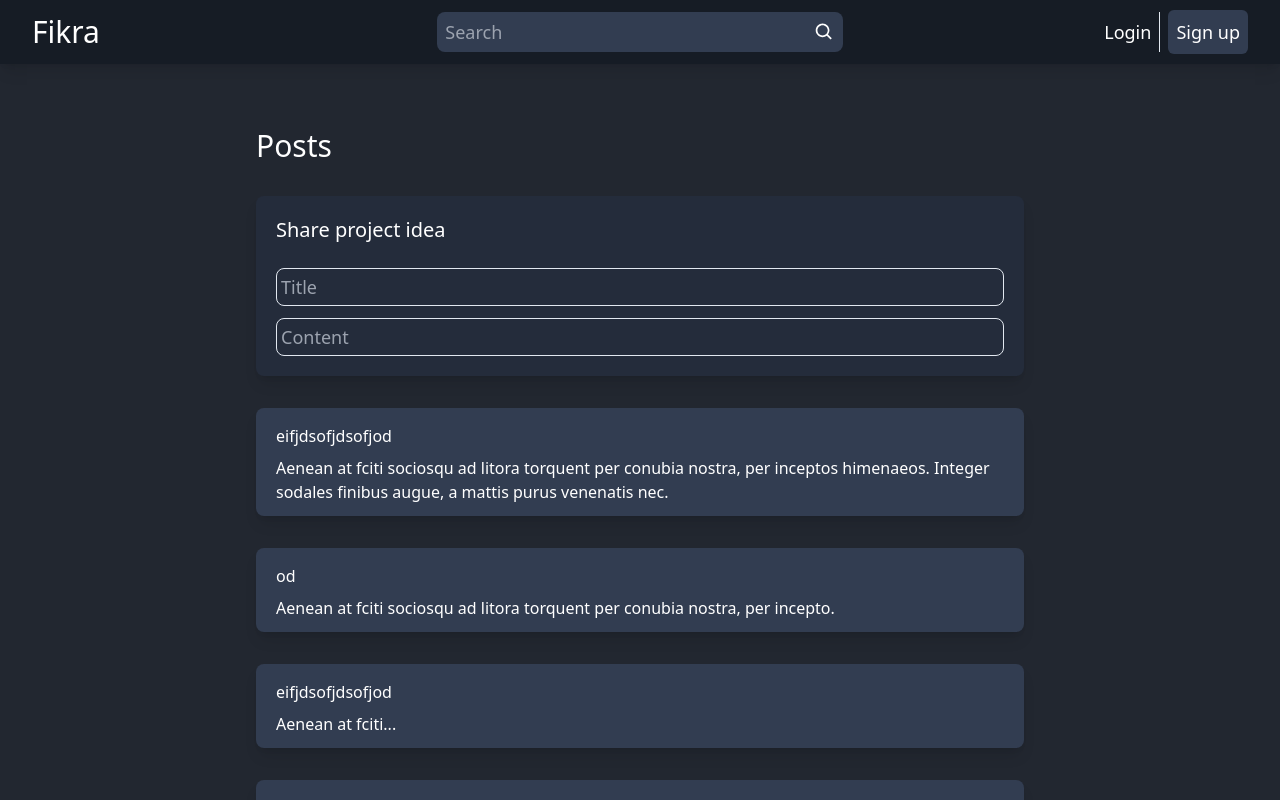
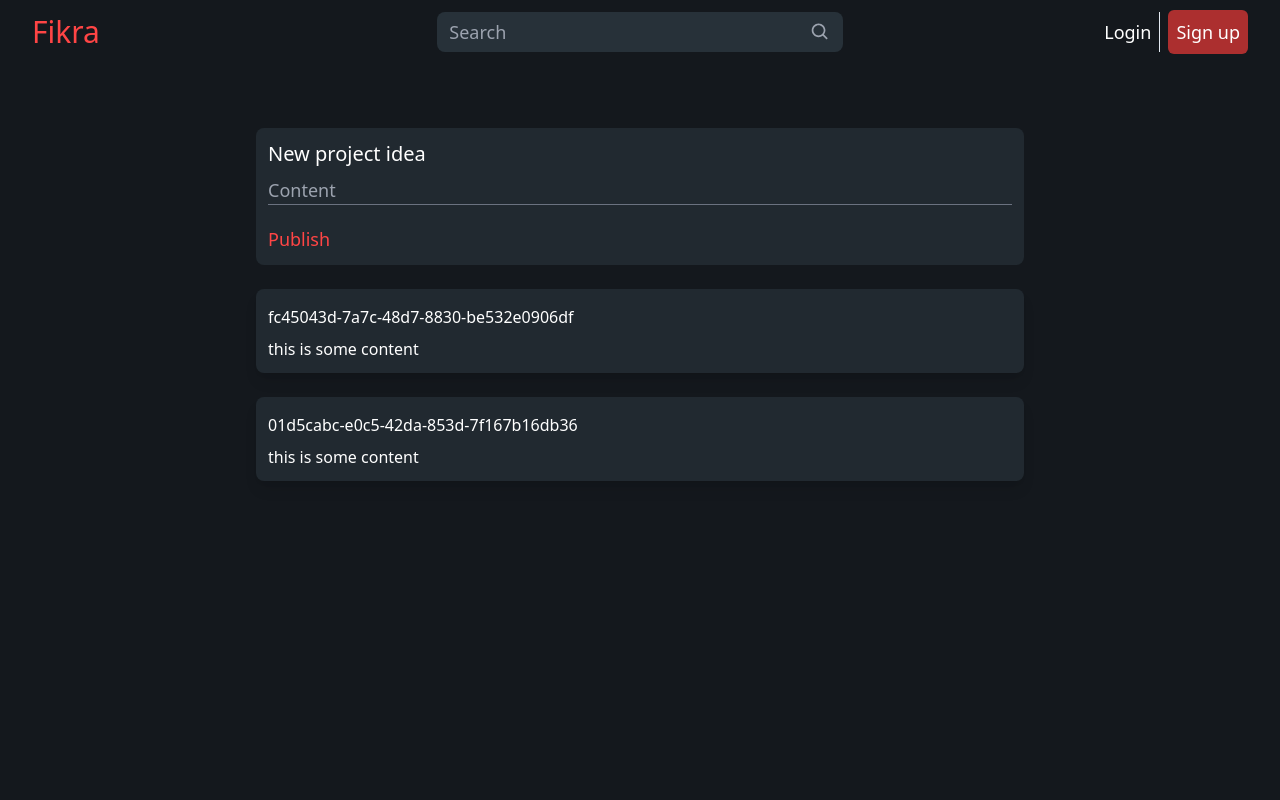
Before and after one commit to ilefM/fikra, a React (Vite) app: page / in a window 1280 px wide. Shown: the top 800 px of the page. Built offline with nearby package versions, Linux system fonts and the light colour scheme.

Commit message:
improving design

```diff
--- /dev/null
+++ b/src/components/AddPost.tsx
@@ -0,0 +1,40 @@
+import { FormEvent, useState } from "react";
+
+interface IProps {
+  addNewPost: (content: string) => void;
+}
+
+export default function AddPost(props: IProps) {
+  const [content, setContent] = useState("");
+
+  function publishPost(e: FormEvent<HTMLFormElement>) {
+    e.preventDefault();
+    if (content === "") {
+      // Display error message
+      return;
+    }
+    props.addNewPost(content);
+
+    setContent("");
+  }
+
+  return (
+    <div className="p-3 mb-6  rounded-lg w-full bg-[#212930] text-lg">
+      <form onSubmit={publishPost} className="flex flex-col items-start">
+        <p className="text-xl mb-2">New project idea</p>
+        <input
+          type="text"
+          placeholder="Content"
+          value={content}
+          onChange={(e) => {
+            setContent(e.target.value);
+          }}
+          className="text-gray-400 focus:text-white bg-transparent outline-none w-full border-b border-gray-500"
+        />
+        <button className="mt-5 text-[#FF4545] hover:text-gray-400 hover:transition-all hover:ease-linear">
+          Publish
+        </button>
+      </form>
+    </div>
+  );
+}
--- a/src/components/Navbar.tsx
+++ b/src/components/Navbar.tsx
@@ -3,7 +3,7 @@ import Searchbar from "./Searchbar";
 
 export default function Navbar() {
   return (
-    <nav className="flex items-center justify-between px-8 w-full h-16 m-0 shadow-lg bg-[#161c25] lg:text-lg text-base">
+    <nav className="flex items-center justify-between px-8 w-full h-16 m-0 lg:text-lg text-base">
       <NavigationPanel />
       <div className="flex justify-center items-center w-4/12 ">
         <Searchbar />
@@ -18,7 +18,7 @@ function NavigationPanel() {
     <div className="flex justify-start items-center w-1/3 pr-10">
       <Link
         to="/"
-        className="text-2xl lg:text-3xl mr-10 hover:text-gray-400 hover:tansition-all hover:duration-150 hover:ease-linear"
+        className="text-2xl lg:text-3xl mr-10 hover:text-gray-400 text-[#FF4545] hover:transition-all hover:ease-linear"
       >
         Fikra
       </Link>
@@ -30,7 +30,7 @@ function ControlPanel() {
   return (
     <div className="flex items-center justify-end w-1/3">
       <Link
-        className="hover:text-gray-400 hover:transition-all hover:duration-150 hover:ease-linear"
+        className="hover:text-gray-400 hover:transition-all hover:ease-linear"
         to="/login"
       >
         Login
@@ -39,7 +39,7 @@ function ControlPanel() {
       <div className="h-10 w-px m-2 bg-slate-200"></div>
 
       <Link
-        className="bg-dark-300 p-2 rounded-md hover:text-dark-300 hover:bg-slate-100 hover:transition-all hover:duration-400 hover:ease-linear"
+        className="bg-[#ac2f2f] p-2 rounded-md hover:text-dark-300 hover:bg-slate-100 hover:transition-all hover:duration-300 hover:ease-linear"
         to="/signup"
       >
         Sign up
--- a/src/components/Post.tsx
+++ b/src/components/Post.tsx
@@ -1,11 +1,8 @@
-type PostContent = {
-  username: string;
-  content: string;
-};
+import { IPost } from "../interfaces/IPost";
 
-export default function Post(props: PostContent) {
+export default function Post(props: IPost) {
   return (
-    <div className="flex flex-col items-start px-5 pb-3 pt-4 rounded-lg shadow-lg w-full bg-[#323d51] text-base">
+    <div className="flex flex-col items-start p-3 pt-4 rounded-lg shadow-lg w-full bg-[#212930] text-base transition-all duration-300 ease-linear">
       <p className="font-medium pb-2 text-clip">{props.username}</p>
       <p>{props.content}</p>
     </div>
--- a/src/components/Searchbar.tsx
+++ b/src/components/Searchbar.tsx
@@ -2,13 +2,13 @@ import { BiSearch } from "react-icons/bi";
 
 export default function Searchbar() {
   return (
-    <div className="flex items-center justify-between bg-dark-300 h-10 w-full p-2 rounded-lg cursor-text">
+    <div className="flex items-center justify-between bg-[#273139] h-10 w-full p-3 rounded-lg cursor-text">
       <input
         type="text"
         placeholder="Search"
         className="text-gray-400 focus:text-white bg-transparent outline-none w-full"
       />
-      <BiSearch size="22px" className="ml-1" />
+      <BiSearch size="22px" color="#9ca3af" className="ml-1" />
     </div>
   );
 }
--- /dev/null
+++ b/src/interfaces/IPost.ts
@@ -0,0 +1,5 @@
+export interface IPost {
+  id: string;
+  username: string;
+  content: string;
+}
--- a/src/pages/Home.tsx
+++ b/src/pages/Home.tsx
@@ -1,40 +1,60 @@
+import { useState } from "react";
+import AddPost from "../components/AddPost";
+import { IPost } from "../interfaces/IPost";
 import Post from "../components/Post";
 
+const postsDefault: IPost[] = [
+  {
+    id: crypto.randomUUID(),
+    username: crypto.randomUUID(),
+    content: "this is some content",
+  },
+  {
+    id: crypto.randomUUID(),
+    username: crypto.randomUUID(),
+    content: "this is some content",
+  },
+];
+
 export default function Home() {
+  const [posts, setPosts] = useState<IPost[]>(postsDefault);
+
+  function addPost(content: string) {
+    setPosts((newPosts) => {
+      return [
+        {
+          id: crypto.randomUUID(),
+          username: "new user",
+          content,
+        },
+        ...newPosts,
+      ];
+    });
+  }
+
   return (
-    <div className="flex flex-col items-center h-full w-9/12 md:w-[768px] space-y-8">
-      <div className="text-left w-full">
-        <h3 className="text-3xl">Posts</h3>
-      </div>
-
-      <div className="flex flex-col items-start px-5 py-5 rounded-lg shadow-lg w-full bg-[#242c3b] text-lg space-y-3">
-        <p className="text-xl mb-3">Share project idea</p>
-        <input
-          type="text"
-          placeholder="Title"
-          className="text-gray-400 focus:text-white bg-transparent outline-none  w-full border p-1 rounded-lg border-slate-200 bg-dark-300"
-        />
-
-        <input
-          type="text"
-          placeholder="Content"
-          className="text-gray-400 focus:text-white bg-transparent outline-none  w-full border p-1 rounded-lg border-slate-200 bg-dark-300"
-        />
-      </div>
-
-      <Post
-        username="eifjdsofjdsofjod"
-        content="Aenean at fciti sociosqu ad litora torquent per conubia nostra, per inceptos himenaeos. Integer sodales finibus augue, a mattis purus venenatis nec."
-      />
-      <Post
-        username="od"
-        content="Aenean at fciti sociosqu ad litora torquent per conubia nostra, per incepto."
-      />
-      <Post username="eifjdsofjdsofjod" content="Aenean at fciti..." />
-      <Post
-        username="eifjdsofjdsofjod"
-        content="Aenean at fciti sociosqu ad litora torquent per conubia nostra, per inceptos himenaeos. Integer sodales finibus augue, enean at fciti sociosqu ad litora torqueenean at fciti sociosqu ad litora torqueenean at fciti sociosqu ad litora torqueenean at fciti sociosqu ad litora torquea mattis purus venenatis nec."
-      />
+    <div className="h-full w-9/12 md:w-[768px]">
+      <AddPost addNewPost={addPost} />
+      {posts.length === 0 ? (
+        <NoPosts />
+      ) : (
+        <div className="flex flex-col items-center space-y-6">
+          {posts.map((post) => (
+            <Post
+              key={post.id}
+              id={post.id}
+              username={post.username}
+              content={post.content}
+            />
+          ))}
+        </div>
+      )}
     </div>
   );
 }
+
+function NoPosts() {
+  return (
+    <div className="my-12 text-xl">There is no posts :/ . Add a new one.</div>
+  );
+}
--- a/src/router/Layout.tsx
+++ b/src/router/Layout.tsx
@@ -4,7 +4,7 @@ import MobileNavbar from "../components/MobileNavbar";
 
 export default function Layout() {
   return (
-    <div className="flex flex-col bg-[#222730] min-h-screen w-full h-full text-white m-0 p-0 overflow-hidden">
+    <div className="flex flex-col bg-[#14181D] min-h-screen w-full h-full text-white m-0 p-0 overflow-hidden">
       <div className="hidden sm:block">
         <Navbar />
       </div>
```
